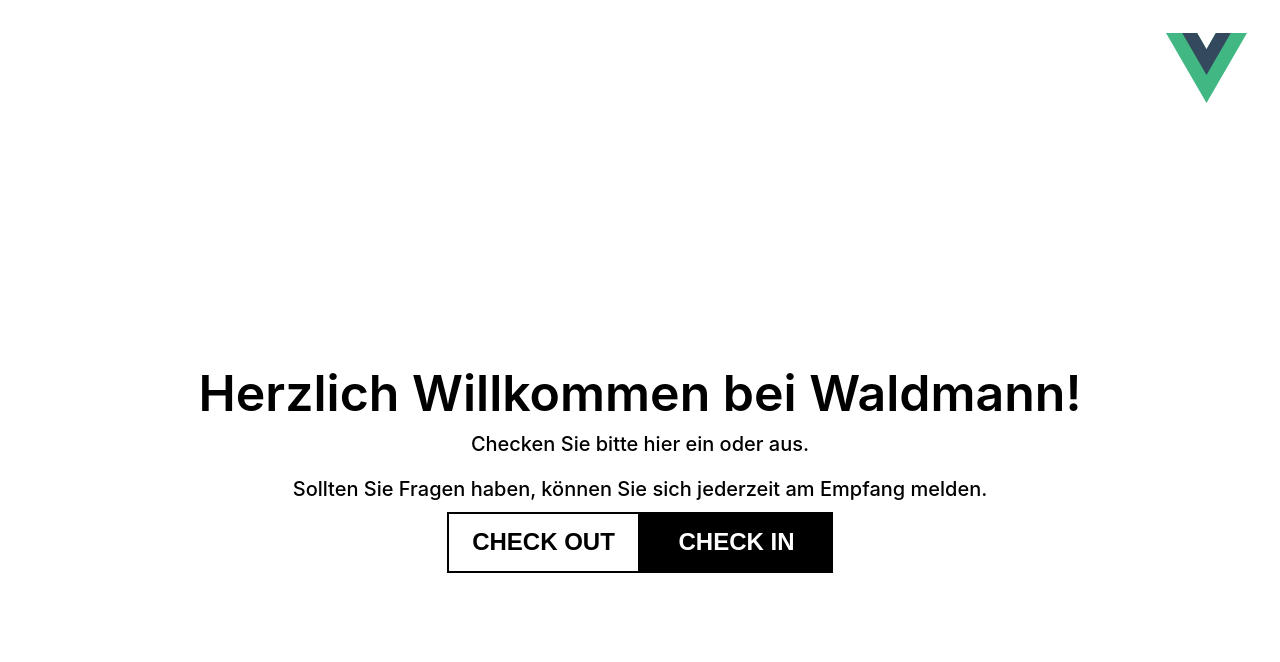
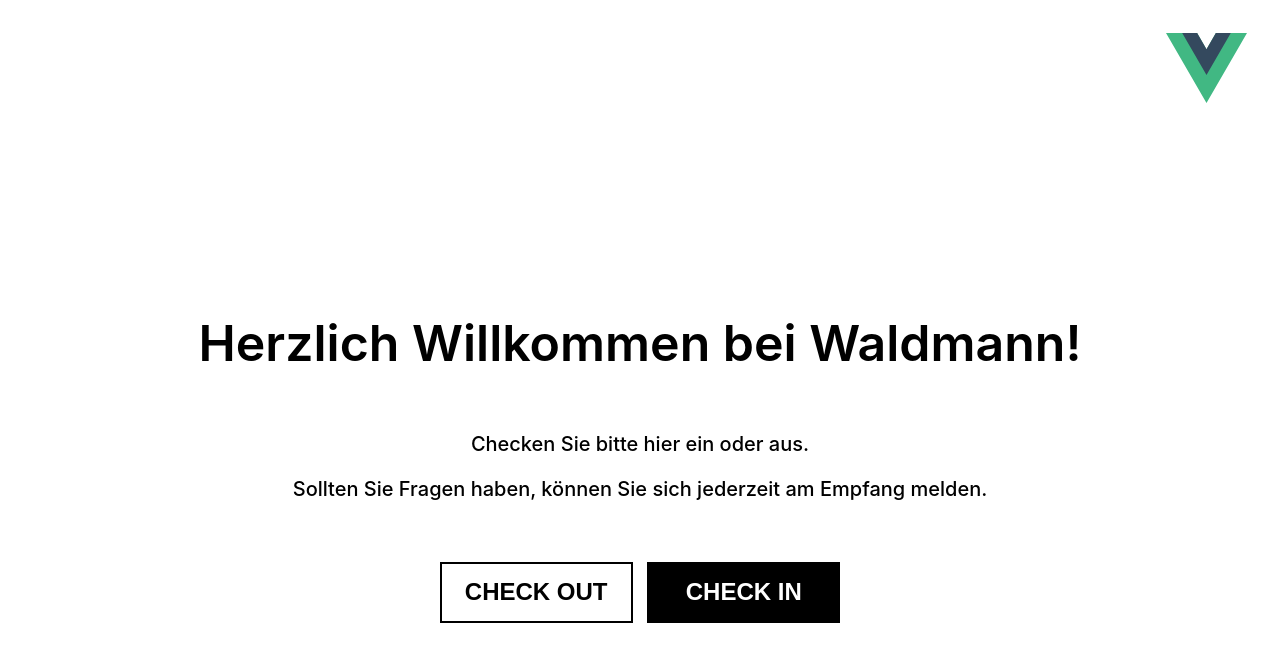
Before and after one commit to patschwendeman/checkin-vue-app, a Vue app: page / in a window 1280 px wide. Shown: the top 662 px of the page. Built offline with nearby package versions, Linux system fonts and the light colour scheme.

Commit message:
Update distance and position styling

```diff
--- a/src/views/HomeView.vue
+++ b/src/views/HomeView.vue
@@ -7,14 +7,17 @@ import { RouterLink, RouterView } from 'vue-router'
 <template>
   <MainHeader headline="" backgroundColor="white" />
   <div class="content">
-    <h1>Herzlich Willkommen bei Waldmann!</h1>
-    <p>Checken Sie bitte hier ein oder aus.</p>
-    <p>Sollten Sie Fragen haben, können Sie sich jederzeit am Empfang melden.</p>
-
-    <nav>
-      <CustomButton text="CHECK OUT" backgroundColor="white" color="black" route="/" />
-      <CustomButton text="CHECK IN" backgroundColor="black" color="white" route="/auth" />
-    </nav>
+    <div class="home-container">
+      <h1>Herzlich Willkommen bei Waldmann!</h1>
+      <p>
+        Checken Sie bitte hier ein oder aus.<br />
+        Sollten Sie Fragen haben, können Sie sich jederzeit am Empfang melden.
+      </p>
+      <nav class="button-row">
+        <CustomButton text="CHECK OUT" backgroundColor="white" color="black" route="/" />
+        <CustomButton text="CHECK IN" backgroundColor="black" color="white" route="/auth" />
+      </nav>
+    </div>
   </div>
 </template>
 
@@ -23,4 +26,20 @@ h1,
 p {
   color: black;
 }
+.home-container {
+  display: flex;
+  flex-direction: column;
+  width: 100%;
+  height: 100%;
+  align-items: center;
+  justify-content: center;
+  gap: 50px;
+  text-align: center;
+}
+.button-row {
+  display: flex;
+  flex-direction: row;
+  justify-content: space-between;
+  width: 33%;
+}
 </style>
```
